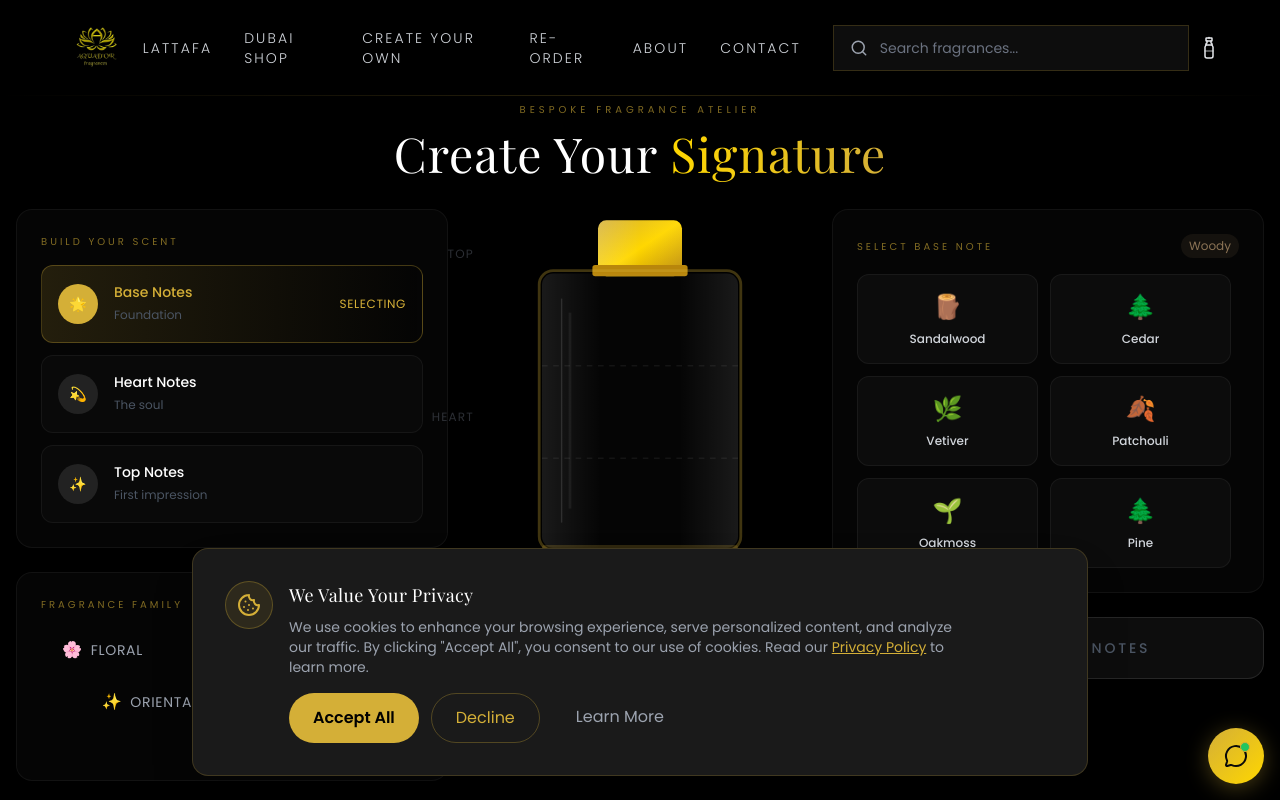
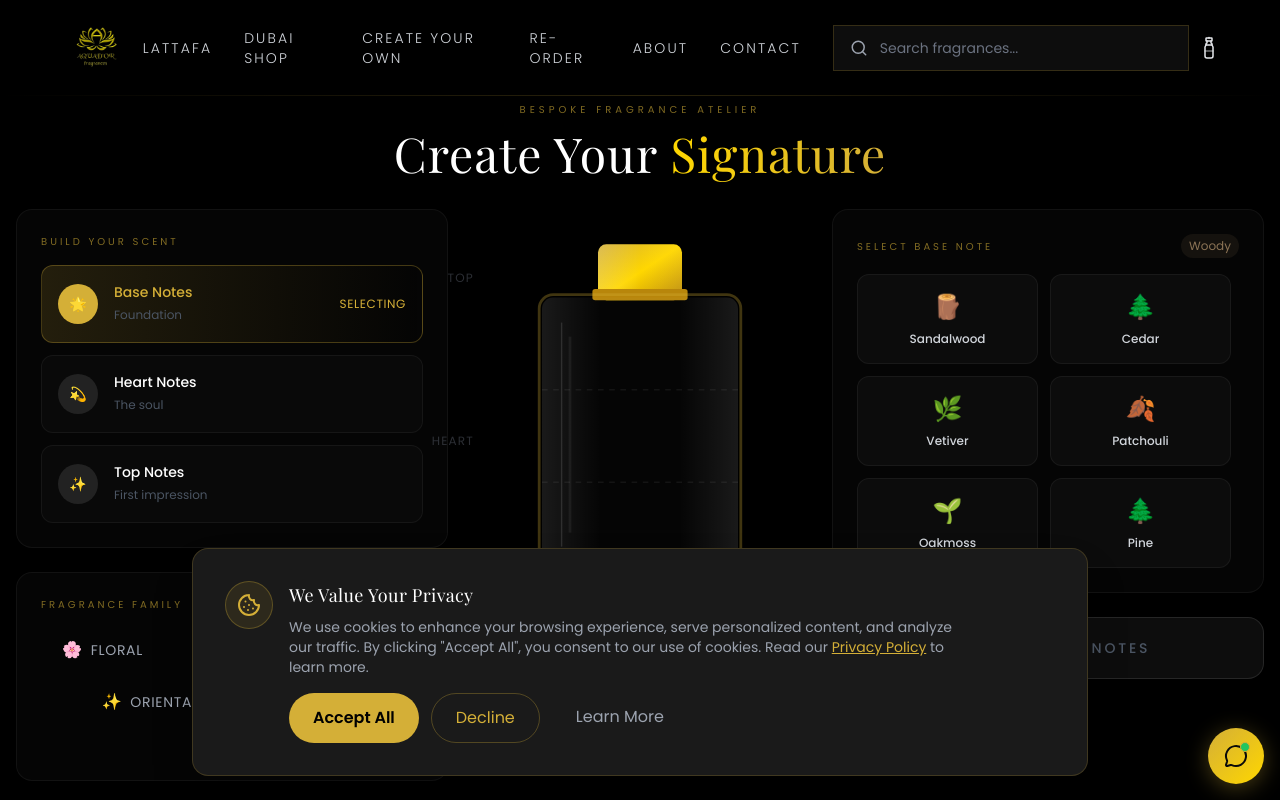
Before and after one commit to Moayadalqam/aquador, a Next.js app: page /create-perfume in a window 1280 px wide. Shown: the top 800 px of the page. Built offline with nearby package versions, Linux system fonts and the light colour scheme.

Commit message:
fix: Ensure bottle cap is fully visible with overflow handling

```diff
--- a/src/app/create-perfume/components/PerfumeBottle/index.tsx
+++ b/src/app/create-perfume/components/PerfumeBottle/index.tsx
@@ -38,7 +38,7 @@ export default function PerfumeBottle({ composition, activeLayer, className = ''
   }
 
   return (
-    <div className={`relative ${className}`}>
+    <div className={`relative pt-6 ${className}`} style={{ overflow: 'visible' }}>
       {/* Ambient glow behind bottle */}
       {hasAnyLiquid && (
         <motion.div
@@ -53,7 +53,7 @@ export default function PerfumeBottle({ composition, activeLayer, className = ''
       )}
 
       {/* Layer indicator labels */}
-      <div className="absolute left-0 top-0 h-full flex flex-col justify-between py-8 -translate-x-full pr-4 hidden lg:flex">
+      <div className="absolute left-0 top-6 h-[calc(100%-1.5rem)] flex flex-col justify-between py-8 -translate-x-full pr-4 hidden lg:flex">
         {(['top', 'heart', 'base'] as NoteLayer[]).map((layer) => {
           const isActive = activeLayer === layer
           const note = composition[layer]
@@ -81,7 +81,7 @@ export default function PerfumeBottle({ composition, activeLayer, className = ''
       <svg
         viewBox="0 -22 100 142"
         className="w-full h-full"
-        style={{ maxWidth: '280px', maxHeight: '420px' }}
+        style={{ maxWidth: '280px', maxHeight: '420px', overflow: 'visible' }}
       >
         <defs>
           {/* Glass gradient */}
--- a/src/app/create-perfume/page.tsx
+++ b/src/app/create-perfume/page.tsx
@@ -259,7 +259,7 @@ export default function CreatePerfumePage() {
                 </div>
 
                 {/* Center: Bottle */}
-                <div className="flex flex-col items-center sticky top-24">
+                <div className="flex flex-col items-center sticky top-24" style={{ overflow: 'visible' }}>
                   <PerfumeBottle
                     composition={composition}
                     activeLayer={activeLayer}
```
